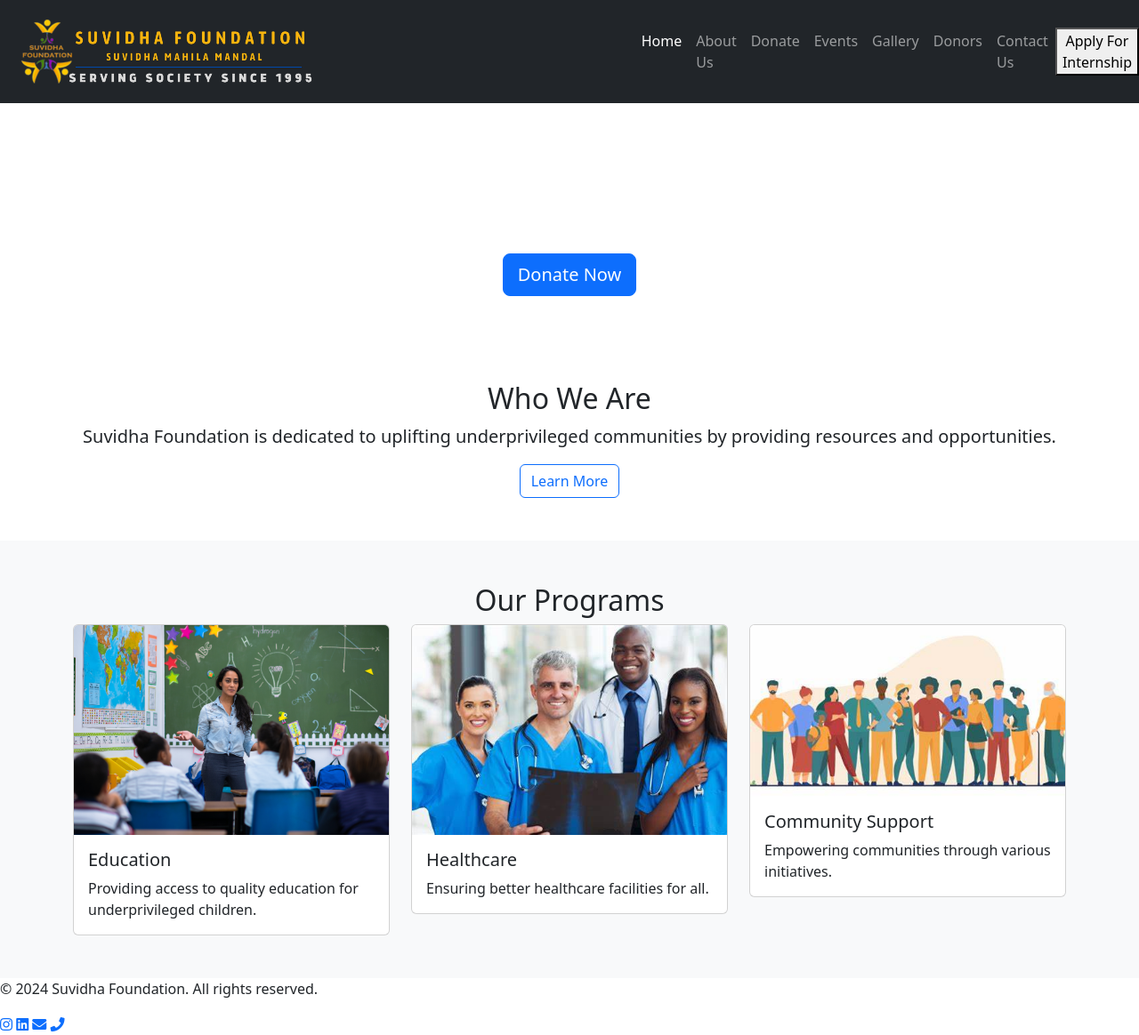
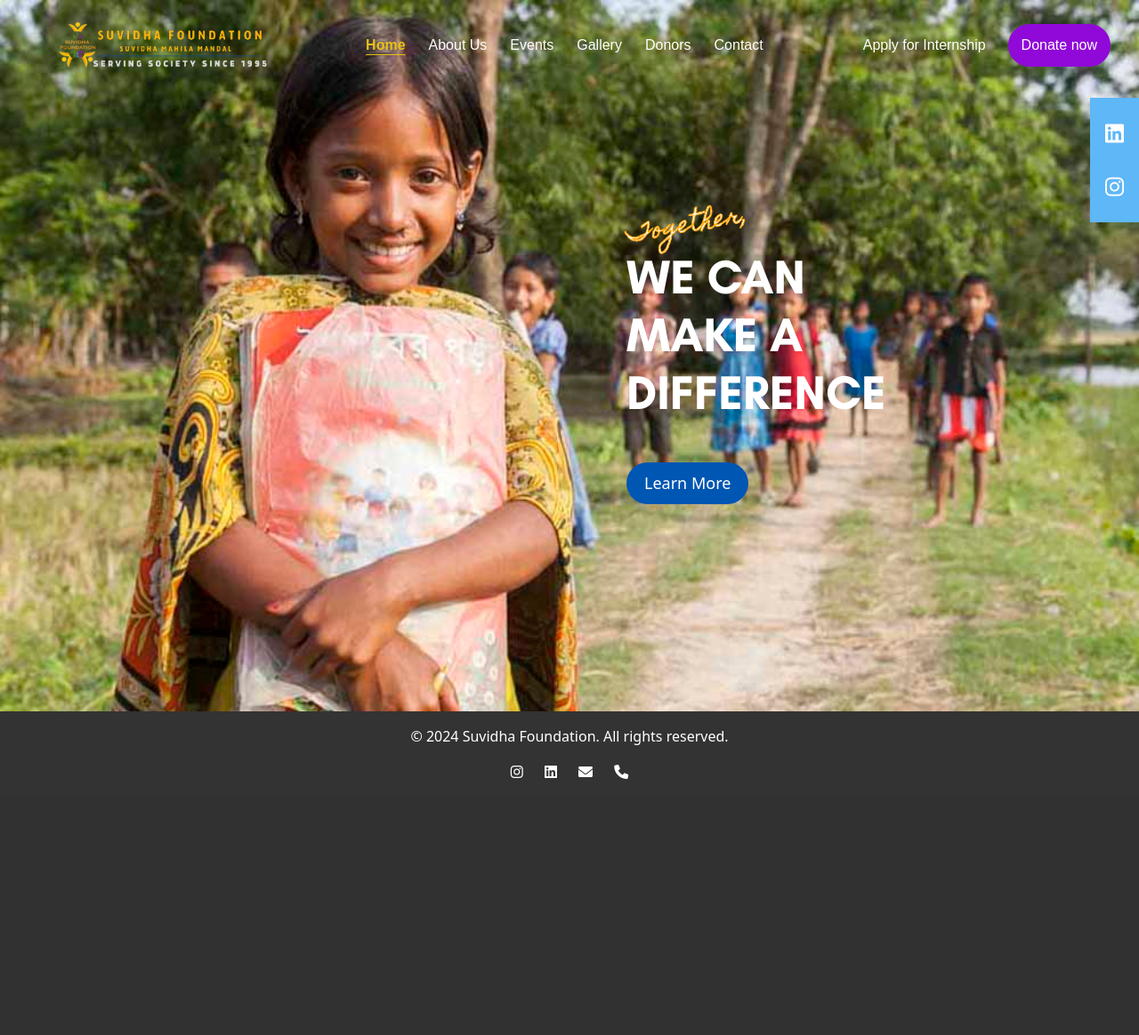
Before and after one commit to saaahil19/suvidha-website, a Flask app: page / in a window 1280 px wide. Shown: the whole page at 89% size. After the commit the page ends 876 px from the top, so only its background shows below. Run offline with Flask 3, Linux system fonts and the light colour scheme; some libraries are stand-ins or nearby versions.

Commit message:
layout update
updates navbar footer in layout, and added some index content

```diff
--- a/app.py
+++ b/app.py
@@ -33,11 +33,11 @@ def contact():
 @app.route('/submit_donation', methods=['POST'])
 def submit_donation():
     name = request.form['name']
-    email = request.form['email']
-    phone = request.form['phone']
-    amount = request.form['amount']
-    message = request.form['message']
-    # Process the form data here
+    # email = request.form['email']
+    # phone = request.form['phone']
+    # amount = request.form['amount']
+    # message = request.form['message']
+    # # Process the form data here
     return redirect(url_for('thank_you', name=name))
 
 @app.route('/thank_you')
--- a/static/css/styles.css
+++ b/static/css/styles.css
@@ -1,94 +1,226 @@
-/* General Reset */
+@import url('https://fonts.googleapis.com/css2?family=Homemade+Apple&family=Raleway:ital,wght@0,100..900;1,100..900&display=swap');
+
 body, ul, li, a {
-  margin: 0;
-  padding: 0;
   list-style: none;
   text-decoration: none;
   box-sizing: border-box;
 }
 
-/* Header Styling */
-.navbar {
-  display: flex;
-  justify-content: space-between;
-  align-items: center;
-  background: linear-gradient(to right, #4facfe, #00f2fe);
-  padding: 15px 30px;
-  box-shadow: 0 4px 6px rgba(0, 0, 0, 0.1);
-  position: sticky;
-  top: 0;
-  z-index: 1000;
+#logo {
+  padding-left: 10px;
+  width: 260px;
 }
 
-.logo1 img {
-  width: 150px;
+.navbar {
+  font-family: 'Montserrat', sans-serif;
+  display: flex;
+  align-items: center;
+  padding: 10px 20px;
+  background-color: transparent;
+  transition: all ease 0.4s;
 }
 
-.nav-links ul {
+.navbar-nav {
   display: flex;
-  gap: 20px;
+  align-items: center;
 }
 
-.nav-links ul li a {
-  color: #fff;
-  font-family: 'Poppins', sans-serif;
-  font-weight: 500;
-  font-size: 16px;
-  transition: all 0.3s ease;
+.nav-link {
+  padding: 10px 15px;
+  margin-right: 10px;
 }
 
-.nav-links ul li a:hover {
-  color: #ffcc00;
+.navbar .navbar-nav li a{
+  font-size: 16px;
+  color: white;
 }
 
-.apply-btn {
-  background-color: #673ab7;
-  color: #fff;
-  padding: 10px 20px;
-  border-radius: 20px;
-  font-family: 'Poppins', sans-serif;
-  font-weight: 600;
-  transition: all 0.3s ease;
-  text-transform: uppercase;
+.nav-link.active {
+  font-weight: bold;
+  color: #e7c118 !important;
+  text-decoration: underline;
+  text-underline-offset: 5px;
 }
 
-.apply-btn:hover {
-  background-color: #512da8;
-  transform: scale(1.1);
+.social-link .fa-linkedin, .social-link .fa-instagram {
+  color: white;
+  transition: color 0.4s ease;
 }
 
-/* Responsive Design */
+.social-link:hover .fa-linkedin {
+  color: #0063c8;
+}
+
+.social-link:hover .fa-instagram {
+  color: #9c4bb9;
+}
+
+.navbar-nav .apply-link .custom-rounded {
+  background-color: transparent;
+  color: white;
+  padding: 12px 15px;
+  border-radius: 90px;
+  border-color: #e7c118;
+  border-width: 2px;
+}
+
+.navbar-nav .apply-link .custom-rounded:hover {
+  background-color: #e7c118;
+}
+
+.navbar-nav .donate-link .custom-rounded {
+  background-color: #9009d9;
+  color: white;
+  border-radius: 90px;
+  padding: 12px 15px;
+  margin-right: 0;
+  border-color: #9009d9;
+  border-width: 2px;
+}
+
+.navbar-nav .donate-link .custom-rounded:hover {
+  background-color: transparent;
+}
+
+.animate {
+  padding: 0 !important;
+  background-color: #0056b3;
+  transition: background-color .5s ease 0s;
+  border-bottom: none;
+}
+
+.animate .navbar, .animate .container-fluid {
+  margin-right: 0;
+  padding-right: 0;
+  margin-left: 80px;
+}
+
+.animate #logo {
+  width: 200px;
+  transition: all ease 0.4s;
+}
+
+.animate .navbar-nav li a {
+  font-size: 14px;
+  transition: all ease 0.4s;
+}
+
+.animate .donate-link {
+  background-color: #c54d6d;
+  padding: 15px 20px;
+  text-align: center;
+  transition: background-color .5s ease 0s, color 0.5s ease 0s;
+}
+
+.animate li.donate-link a {
+  color: white;
+  font-size: 18px;
+}
+
+.fixed-social-links {
+  position: fixed;
+  right: 0;
+  top: 180px;
+  transform: translateY(-50%);
+  background-color: #5eb7f7;
+  padding: 10px;
+  padding-right: 0;
+}
+
+.fixed-social-links .nav-item {
+  margin: 10px 0;
+}
+
+.fixed-social-links .nav-link {
+  display: flex;
+  align-items: center;
+  justify-content: center;
+  width: 35px;
+  height: 40px;
+  color: white;
+}
+
+.fixed-social-links.animate {
+  position: fixed;
+  top: 133px;
+}
+
 @media (max-width: 768px) {
-  .nav-links ul {
+  .navbar-brand img {
+      height: 40px;
+  }
+  .navbar-nav {
       flex-direction: column;
       gap: 10px;
   }
-
-  .apply-btn {
-    font-size: 14px;
-    padding: 8px 15px;
+  .navbar-toggler {
+      display: block;
+  }
+  .hero-header {
+      padding: 3em 1em;
+  }
+  .hero-header h1 {
+      font-size: 2em;
+  }
+  .hero-header p {
+      font-size: 1em;
   }
 }
-  .mobile-menu {
-    display: none;
-    background: none;
-    color: #fff;
-    border: none;
-    font-size: 1.5rem;
+
+/* --------------------------------- Landing page -------------------------------------------  */
+
+.hero {
+  background: url('../images/childsmile.jpg') center/cover;
+  background-position: right top ;
+  background-attachment: scroll;
+  height: 100vh;
 }
 
-  /* Hero Section */
-  .hero {
-    background: url('../images/hero.jpg') no-repeat center/cover;
-    height: 80vh;
-    display: flex;
-    align-items: center;
-    justify-content: center;
-    text-align: center;
-    color: #ffff;
-    text-shadow: 2px 2px 5px rgba(0, 0, 0, 0.7);
+@font-face {
+  font-family: 'Glacial Indifference';
+  src: url('/static/fonts/glacial-indifference.bold.otf') format('opentype');
 }
-  .hero .btn-primary {
+
+.styledText1, .styledText2 {
+  color: white;
+  position: absolute;
+  left: 55%;
+}
+
+.styledText1 {
+  font-family: "Homemade Apple", cursive;
+  font-weight: 400;
+  font-size: 25px;
+  top: 30%;
+  transform: rotate(-10deg);
+  -webkit-text-stroke: 1px orange;
+}
+
+.styledText2 {
+  font-family: 'Glacial Indifference', sans-serif;
+  top: 35%;
+  width: 225px;
+  font-size: 54px;
+}
+
+.hero button {
+  padding: 10px 20px;
+  font-size: 18px;
+  border-radius: 25px;
+  background-color: #0056b3;
+  color: white;
+  border: none;
+  transition: background-color 0.3s ease, color 0.5s ease-in-out;
+  position: absolute;
+  top: 65%;
+  left: 55%;
+}
+
+.hero button:hover {
+  background-color: #003f7f;
+}
+
+/* .hero .btn-primary {
   background: #ffb700;
   color: #333;
   padding: 10px 20px;
@@ -100,11 +232,23 @@ body, ul, li, a {
   background: #e08d0c;
 }
 
+.btn-cta {
+  background-color: #FF5722;
+  border-color: #FF5722;
+  color: white;
+}
+
+.btn-cta:hover {
+  background-color: #FF9800;
+  border-color: #FF9800;
+} */
+
+
 /* About Section */
-.about {
+/* .about {
 padding: 3rem;
 text-align: center;
-  background: linear-gradient(to bottom, #e3f2fd, #ffffff); /* Subtle gradient */
+background: linear-gradient(to bottom, #e3f2fd, #ffffff);
 border-radius: 10px;
 margin: 2rem auto;
 max-width: 80%;
@@ -124,10 +268,10 @@ body, ul, li, a {
 line-height: 1.8;
 color: #333;
 margin-bottom: 1.5rem;
-}
+} */
 
 /* Button Styling */
-.about .btn-secondary {
+/* .about .btn-secondary {
 background: #0056b3;
 color: #fff;
 padding: 12px 25px;
@@ -142,10 +286,10 @@ body, ul, li, a {
 background: #003366;
 color: #f1f1f1;
 box-shadow: 0px 3px 6px rgba(0, 0, 0, 0.2);
-}
+} */
 
 /* Programs Section */
-.programs {
+/* .programs {
 background: #f9f9f9;
 padding: 3rem 0;
 margin-top: 2rem;
@@ -199,7 +343,7 @@ body, ul, li, a {
 font-size: 1rem;
 color: #666;
 line-height: 1.6;
-}
+} */
 
 
 /* Footer */
@@ -218,18 +362,8 @@ body, ul, li, a {
   color: #fca311;
 }
 
-  /* Responsive */
-  @media (max-width: 768px) {
-    .nav-links {
-      display: none;
-      flex-direction: column;
-    }
-    .mobile-menu {
-      display: block;
-    }
-  }
 /* About Us Page */
-.about-page, .mission, .vision {
+/* .about-page, .mission, .vision {
   padding: 2rem 1rem;
   text-align: center;
 }
@@ -243,56 +377,11 @@ body, ul, li, a {
   line-height: 1.8;
   color: #555;
   margin-bottom: 1rem;
-  }
+} */
 
-  /* Buttons for Consistency */
-  .btn {
-    display: inline-block;
-    padding: 10px 20px;
-    border-radius: 5px;
-    text-decoration: none;
-    font-size: 1rem;
-    cursor: pointer;
-  }
-  .btn:hover {
-    opacity: 0.9;
-  }
-  /* General Styling */
-body {
-    font-family: 'Arial', sans-serif;
-    margin: 0;
-    padding: 0;
-    line-height: 1.6;
-  }
-
-  /* Navbar */
-  .navbar {
-    background-color: #333;
-    color: #fff;
-    padding: 10px 20px;
-    display: flex;
-    justify-content: space-between;
-    align-items: center;
-  }
-  .nav-links {
-    list-style: none;
-    display: flex;
-    gap: 15px;
-  }
-  .nav-links a {
-    color: #fff;
-    text-decoration: none;
-  }
-  .apply-btn {
-    background-color: #2b00ff;
-    color: #fff;
-    border: none;
-    padding: 10px 15px;
-    cursor: pointer;
-  }
 
 /* Banner Section */
-  .donate-banner {
+/* .donate-banner {
   background-image: url('img/hero4.jpeg');
   background-size: cover;
   background-position: center;
@@ -303,10 +392,10 @@ body {
 .donate-banner h1 {
   font-size: 2.5rem;
   margin-bottom: 10px;
-  }
+} */
 
 /* Donation Form */
-  .donation-form-section {
+/* .donation-form-section {
   padding: 40px 20px;
   background-color: #f9f9f9;
 }
@@ -331,9 +420,9 @@ body {
   border: none;
   cursor: pointer;
   font-size: 1rem;
-  }
+} */
 /* Contact Section */
-.contact-section {
+/* .contact-section {
   padding: 40px 20px;
   background-color: #f3f3f3;
   display: flex;
@@ -387,10 +476,10 @@ body {
 }
 .contact-form .submit-btn:hover {
   background-color: #0056b3;
-}
+} */
 
 /* Banner Section */
-.contact-banner {
+/* .contact-banner {
   background-image: url('../images/contactbanner.jpeg');
   background-size: cover;
   background-position: center;
@@ -401,9 +490,9 @@ body {
 .contact-banner h1 {
   font-size: 2.5rem;
   margin-bottom: 10px;
-}
-/* Events Section */
-.events-section {
+} */
+/*-------------------- Events Section -----------------*/
+/* .events-section {
   padding: 40px 20px;
   background-color: #f3f3f3;
 }
@@ -438,10 +527,10 @@ body {
 .event-card p {
   font-size: 1rem;
   color: #555;
-}
+} */
 
-/* Banner Section */
-.events-banner {
+/*------------------ Banner Section --------------*/
+/* .events-banner {
   background-image: url('../images/eventbanner.jpg');
   background-size: cover;
   background-position: center;
@@ -452,9 +541,9 @@ body {
 .events-banner h1 {
   font-size: 2.5rem;
   margin-bottom: 10px;
-}
-/* Gallery Section */
-.gallery-section {
+} */
+/*-------------- Gallery Section ----------------*/
+/*.gallery-section {
   padding: 40px 20px;
   background-color: #f3f3f3;
 }
@@ -492,10 +581,10 @@ body {
 }
 .gallery-item:hover .overlay {
   opacity: 1;
-}
+} */
 
-/* Banner Section */
-.gallery-banner {
+/*-------------- Banner Section------------------ */
+/*.gallery-banner {
   background-image: url('../images/gallerybanner.jpg');
   background-size: cover;
   background-position: center;
@@ -506,9 +595,9 @@ body {
 .gallery-banner h1 {
   font-size: 2.5rem;
   margin-bottom: 10px;
-}
-/* Donors Section */
-.donors-section {
+} */
+/*---------------- Donors Section ------------- */
+/* .donors-section {
   padding: 40px 20px;
   background-color: #f9f9f9;
 }
@@ -539,10 +628,10 @@ body {
 .donor-card p {
   font-size: 1rem;
   color: #555;
-}
+} */
 
-/* Banner Section */
-.donors-banner {
+/* ----------- Banner Section --------------*/
+/* .donors-banner {
   background-image: url('../images/donorsbanner.jpg');
   background-size: cover;
   background-position: center;
@@ -586,4 +675,4 @@ body {
 
 .social-icons i {
   display: inline-block;
-}
+} */
--- a/templates/index.html
+++ b/templates/index.html
@@ -4,16 +4,37 @@
 {% endblock %}
 
 {% block content %}
-  <!-- Hero Section -->
-  <section class="hero text-white text-center py-5">
+
+<header class="hero">
   <div class="container">
-      <h1 class="display-4">Welcome to Suvidha Foundation</h1>
-      <p class="lead">Empowering lives through education, healthcare, and community support.</p>
-      <a href="{{ url_for('donate') }}" class="btn btn-primary btn-lg">Donate Now</a>
+    <div class="overlay">
+      <h1 class="styledText1">Together, </h1>
+      <h1 class="styledText2">WE CAN MAKE A DIFFERENCE</h1>
+      <a href="{{ url_for('about') }}"><button class="btn btn-primary rounded-pill">Learn More</button></a>
     </div>
-  </section>
+  </div>
+</header>
 
-  <!-- About Section -->
+
+    <!-- <h1 class="display-4">Welcome to Suvidha Foundation</h1>
+    <p class="lead">Where every small step makes a giant leap for humanity!</p>
+    <a href="{{ url_for('donate') }}" class="btn btn-lg btn-cta mt-3">Join the Movement</a> -->
+<!-- <div class="container">
+  <div class="row">
+    <div class="col-md-4">
+      <div class="card">
+        <img src="path/to/story1.jpg" class="card-img-top" alt="Story Image">
+        <div class="card-body">
+          <h5 class="card-title">Story Title</h5>
+          <p class="card-text">Brief story description.</p>
+        </div>
+      </div>
+    </div>
+     Repeat for more stories
+  </div>
+</div> -->
+
+  <!-- About Section
 <section class="about py-5">
     <div class="container text-center">
       <h2>Who We Are</h2>
@@ -22,7 +43,6 @@
     </div>
 </section>
 
-  <!-- Programs Section -->
 <section class="programs py-5 bg-light">
   <div class="container">
     <h2 class="text-center">Our Programs</h2>
@@ -56,5 +76,5 @@
       </div>
     </div>
   </div>
-  </section>
+</section> -->
 {% endblock %}
--- a/templates/layout.html
+++ b/templates/layout.html
@@ -4,46 +4,60 @@
     <meta charset="UTF-8">
     <meta name="viewport" content="width=device-width, initial-scale=1.0">
     <title>Suvidha Foundation {% block title %}{% endblock %}</title>
-    <link rel="stylesheet" href="{{ url_for('static', filename='css/style.css') }}">
-
     <link href="https://cdnjs.cloudflare.com/ajax/libs/font-awesome/6.0.0-beta3/css/all.min.css" rel="stylesheet">
     <link href="https://cdn.jsdelivr.net/npm/bootstrap@5.3.0-alpha1/dist/css/bootstrap.min.css" rel="stylesheet">
-    <link href="https://cdnjs.cloudflare.com/ajax/libs/font-awesome/5.15.4/css/all.min.css" rel="stylesheet">
-    <link rel="stylesheet" href="css/bootstrap.min.css">
-    <script src="js/bootstrap.bundle.min.js"></script>
-    <link href="https://fonts.googleapis.com/css2?family=Roboto:wght@400;500;700&display=swap" rel="stylesheet">
+    <link rel="stylesheet" href="{{ url_for('static', filename='css/styles.css') }}">
+    <script src="https://code.jquery.com/jquery-3.6.0.min.js"></script>
+    <script src="https://cdn.jsdelivr.net/npm/bootstrap@5.3.0-alpha1/dist/js/bootstrap.bundle.min.js"></script>
 </head>
+
 <body>
-    <header>
-        <nav class="navbar navbar-expand-lg navbar-dark bg-dark">
-            <div class="container">
-                <div>
-                    <img src="{{ url_for('static', filename='images/logo.png') }}" alt="Suvidha Logo" id="logo1">
-                </div>
-            </div>
-              <button class="navbar-toggler" type="button" data-bs-toggle="collapse" data-bs-target="#navbarNav">
+  <!-------------- navbar ---------------->
+  <nav class="navbar navbar-expand-lg navbar-custom fixed-top">
+    <div class="container-fluid">
+        <a class="navbar-brand ms-3" href="/">
+          <img src="{{ url_for('static', filename='images/Suvidhalogo.png') }}" alt="Suvidha Foundation Logo" id="logo" title="Go to home page">
+        </a>
+        <button class="navbar-toggler" type="button" data-bs-toggle="collapse" data-bs-target="#navbarNav" aria-controls="navbarNav" aria-expanded="false" aria-label="Toggle navigation">
             <span class="navbar-toggler-icon"></span>
         </button>
         <div class="collapse navbar-collapse" id="navbarNav">
-                <ul class="navbar-nav ms-auto">
-                    <li class="nav-item"><a class="nav-link {% if request.path == '/' %}active{% endif %}" href="/">Home</a></li>
-                    <li class="nav-item"><a class="nav-link {% if request.path == url_for('about') %}active{% endif %}" href="{{ url_for('about') }}">About Us</a></li>
-                    <li class="nav-item"><a class="nav-link {% if request.path == url_for('donate') %}active{% endif %}" href="{{ url_for('donate') }}">Donate</a></li>
-                    <li class="nav-item"><a class="nav-link {% if request.path == url_for('events') %}active{% endif %}" href="{{ url_for('events') }}">Events</a></li>
-                    <li class="nav-item"><a class="nav-link {% if request.path == url_for('gallery') %}active{% endif %}" href="{{ url_for('gallery') }}">Gallery</a></li>
-                    <li class="nav-item"><a class="nav-link {% if request.path == url_for('donors') %}active{% endif %}" href="{{ url_for('donors') }}">Donors</a></li>
-                    <li class="nav-item"><a class="nav-link {% if request.path == url_for('contact') %}active{% endif %}" href="{{ url_for('contact') }}">Contact Us</a></li>
+            <ul class="navbar-nav mx-auto">
+                <li class="nav-item">
+                    <a class="nav-link {% if request.path == '/' %}active{% endif %}" href="/">Home</a>
+                </li>
+                <li class="nav-item">
+                    <a class="nav-link {% if request.path == url_for('about') %}active{% endif %}" href="{{ url_for('about') }}">About Us</a>
+                </li>
+                <li class="nav-item">
+                    <a class="nav-link {% if request.path == url_for('events') %}active{% endif %}" href="{{ url_for('events') }}">Events</a>
+                </li>
+                <li class="nav-item">
+                    <a class="nav-link {% if request.path == url_for('gallery') %}active{% endif %}" href="{{ url_for('gallery') }}">Gallery</a>
+                </li>
+                <li class="nav-item">
+                  <a class="nav-link {% if request.path == url_for('donors') %}active{% endif %}" href="{{ url_for('donors') }}">Donors</a>
+                </li>
+                <li class="nav-item">
+                    <a class="nav-link {% if request.path == url_for('contact') %}active{% endif %}" href="{{ url_for('contact') }}">Contact</a>
+                </li>
+            </ul>
+            <ul class="navbar-nav">
+              <li class="nav-item apply-link">
+                <a class="nav-link btn custom-rounded" href="https://docs.google.com/forms/d/e/1FAIpQLSe4vDnye2muE9yynJek6Swvamie2Idbu-LWAhQa0oMus5KJDg/viewform" target="_blank" rel="noopener noreferrer">Apply for Internship</a>
+              </li>
+              <li class="nav-item donate-link">
+                <a class="nav-link btn custom-rounded" href="{{ url_for('donate') }}">Donate now</a>
+              </li>
             </ul>
           </div>
     </div>
-            <!-- Apply For Internship Button (Redirects to Google Form) -->
-            <a href="https://docs.google.com/forms/d/e/1FAIpQLSe4vDnye2muE9yynJek6Swvamie2Idbu-LWAhQa0oMus5KJDg/viewform" target="_blank">
-            <button class="apply-btn">Apply For Internship</button>
-            </a>
   </nav>
-    </header>
+
 
 {% block content %}{% endblock %}
+
+
 
   <footer class="footer">
     <div class="footer-content">
@@ -56,5 +70,35 @@
       </div>
     </div>
   </footer>
+
+
+  <!---------- fixed social links ---------->
+  <ul class="navbar-nav fixed-social-links">
+    <li class="nav-item">
+        <a class="nav-link social-link" href="https://www.linkedin.com/company/suvidha-foundation/" target="_blank">
+          <i class="fa-brands fa-linkedin fa-xl"></i>
+        </a>
+    </li>
+    <li class="nav-item">
+        <a class="nav-link social-link" href="https://www.instagram.com/suvidha_mahila_mandal/" target="_blank">
+            <i class="fab fa-instagram fa-xl"></i>
+        </a>
+    </li>
+  </ul>
+
+  <!------------ script for navbar animation --------------->
+  <script>
+    window.addEventListener('scroll', function() {
+      const navbar = document.querySelector('.navbar');
+      const fixedsociallinks = document.querySelector('.fixed-social-links');
+      if (window.scrollY > 100) {
+          navbar.classList.add('animate');
+          fixedsociallinks.classList.add('animate');
+      } else {
+          navbar.classList.remove('animate');
+          fixedsociallinks.classList.remove('animate');
+      }
+  });
+  </script>
 </body>
 </html>
```
Also changed, not shown: static/fonts/glacial-indifference.bold.otf (added), static/images/SuvidhaLogo.png (renamed from static/images/logo.png), static/images/childsmile.jpg (added). Lines whose indentation alone changed are shown as unchanged.
